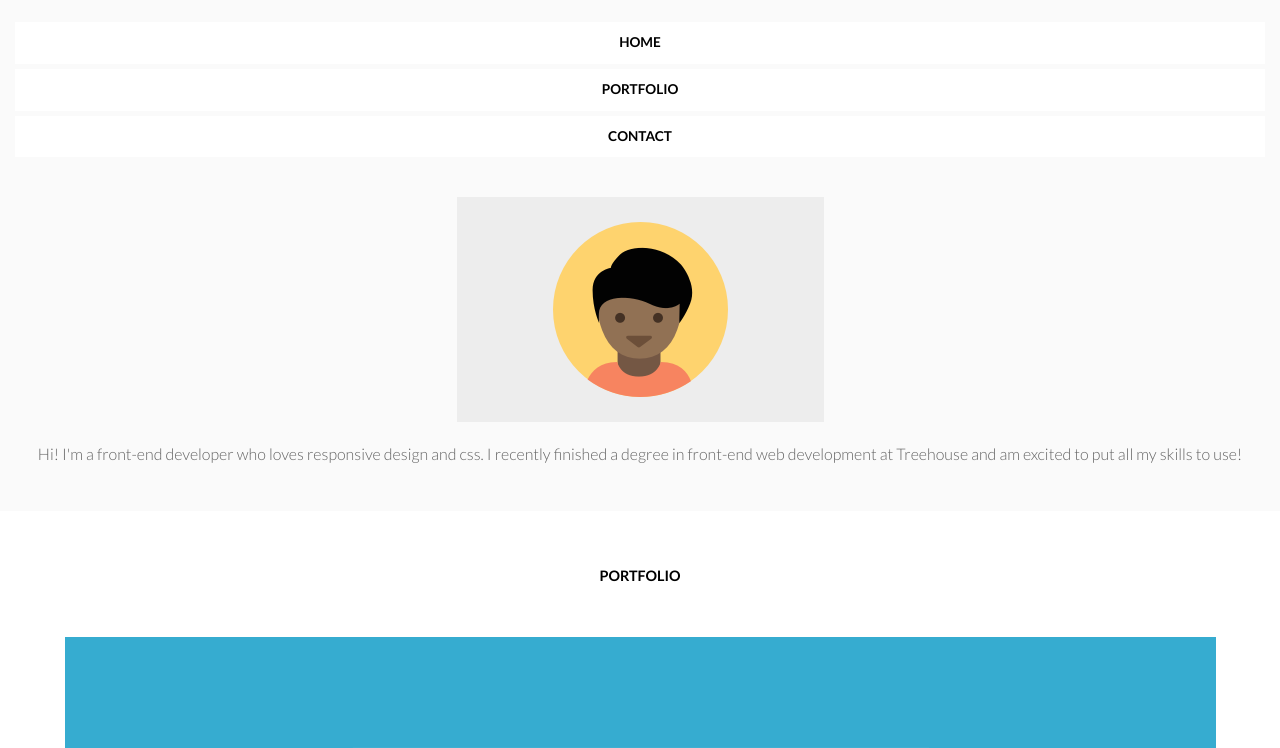
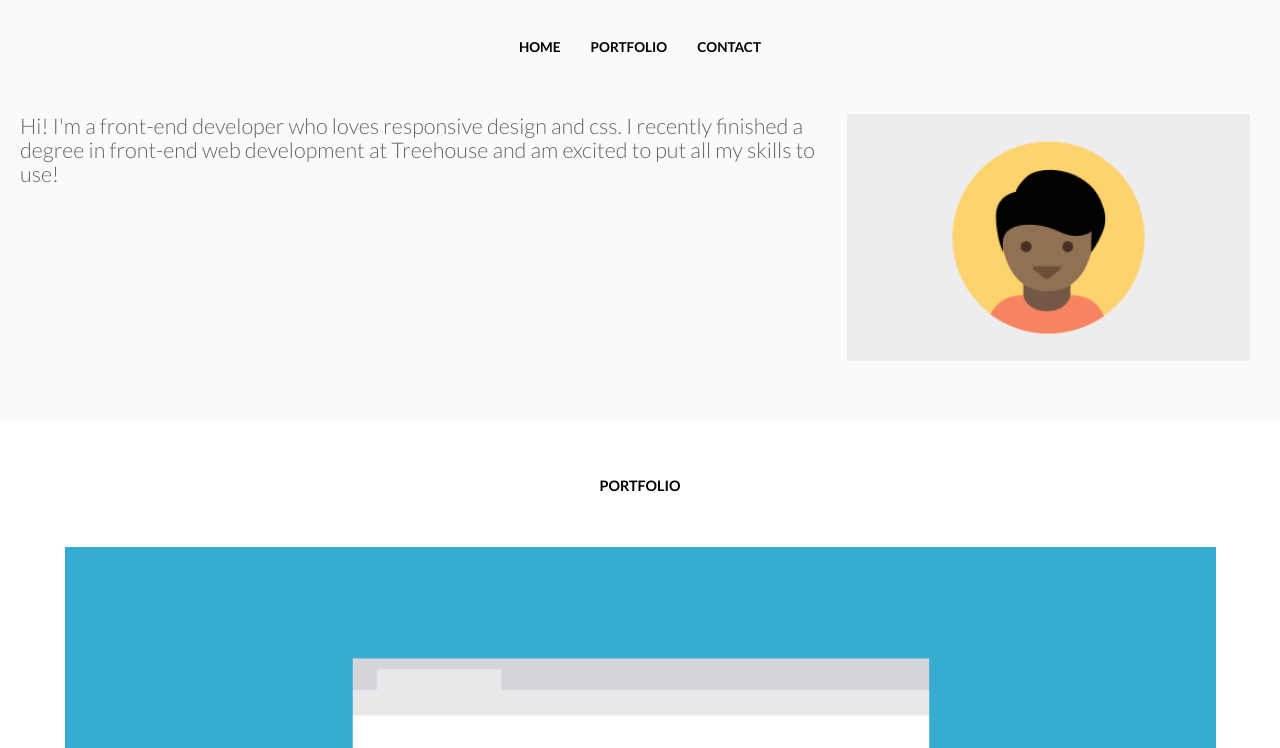
Before and after one commit to juanrcastaneda/techdegree-project-2, a plain HTML site: page index.html in a window 1280 px wide. Shown: the part 52-800 px from the top of the page. Drawn offline with Linux system fonts and the light colour scheme.

Commit message:
finished header of tablet device

```diff
--- a/css/style.css
+++ b/css/style.css
@@ -162,11 +162,49 @@ footer div p:nth-child(n+2):nth-child(-n+4) {
 }
 
 @media (min-width: 768px) {
+
                                         /* Header */
-    .creat{
-        margin: none;
+    .container {
+        display: flex;
+        flex-wrap: wrap;
+        justify-content: center;
+        ;
     }
 
+    .container div {
+        background: transparent;
+    }
+    .item1 {
+        flex: 0 0 100%;
+
+    }
+    .item {
+        flex: 1;
+    }
+
+    header {
+        display: flex;
+        flex-wrap: wrap;
+    }
+
+    header ul {
+        flex: 0 0 100%;
+    }
+
+    header img {
+        flex: 1;
+        padding: 20px;
+        order: 2;
+        padding: 0 30px 40px 0px;
+        max-width: 37%;
+
+    }
+
+    header p {
+        flex: 2;
+        font-size: 1.35rem;
+        text-align: left;
+    }
 
                                         /* footer */
     footer div p:nth-child(n+2):nth-child(-n+4) {
```
